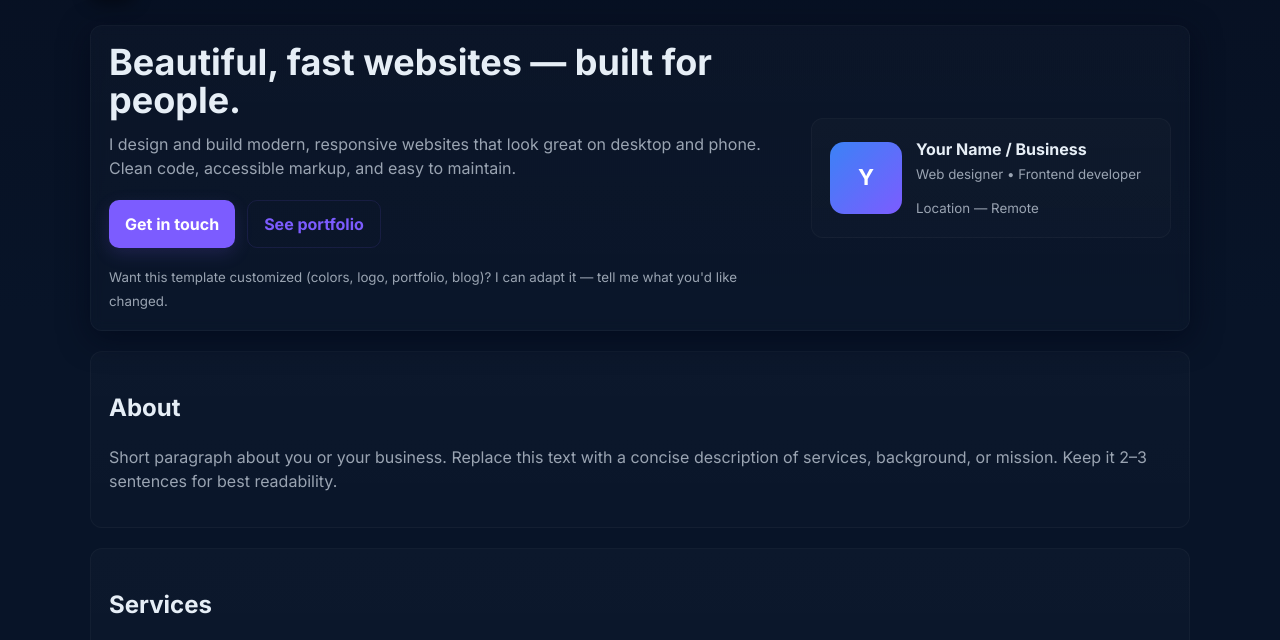
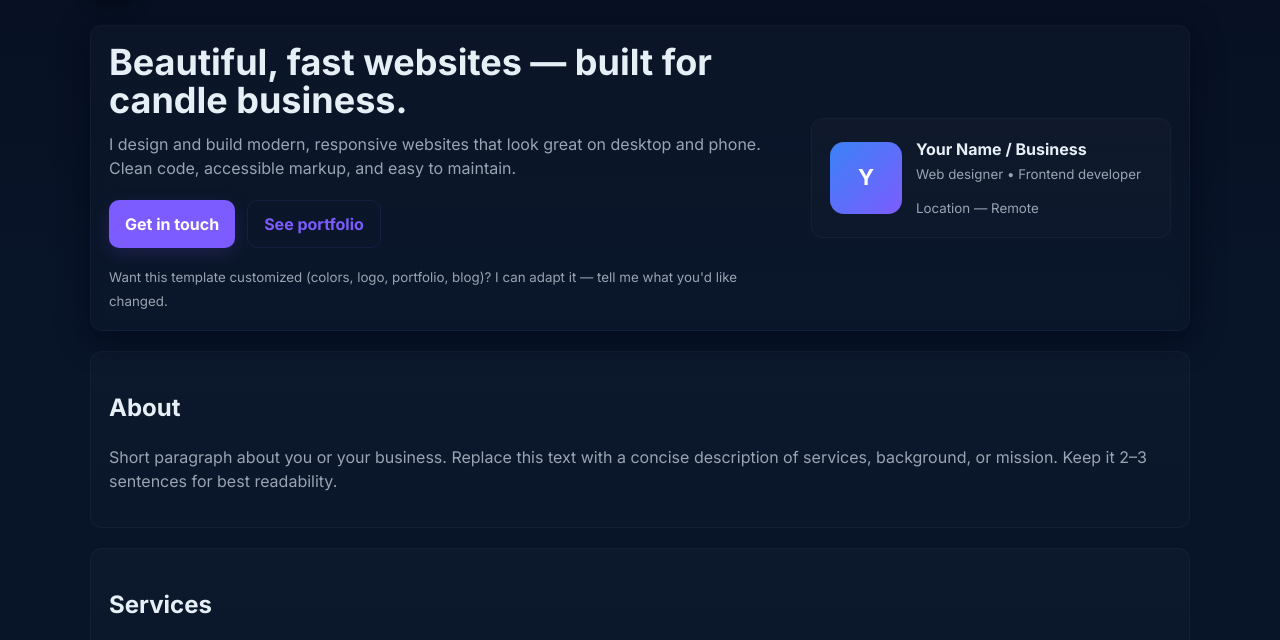
Before and after one commit to SoundlessEcho/predecessor.github.io, a plain HTML site: page index.html in a window 1280 px wide. Shown: the part 87-727 px from the top of the page. Drawn offline with Linux system fonts and the light colour scheme.

Commit message:
Update index.html

```diff
--- a/index.html
+++ b/index.html
@@ -167,7 +167,7 @@
 
     <section class="hero card" aria-labelledby="hero-title">
       <div>
-        <h1 id="hero-title" class="reveal">Beautiful, fast websites — built for people.</h1>
+        <h1 id="hero-title" class="reveal">Beautiful, fast websites — built for candle business.</h1>
         <p class="reveal delay-1">I design and build modern, responsive websites that look great on desktop and phone. Clean code, accessible markup, and easy to maintain.</p>
 
         <div class="cta-row reveal delay-2">
@@ -304,4 +304,5 @@
     }
   </script>
 </body>
+
 </html>
```
